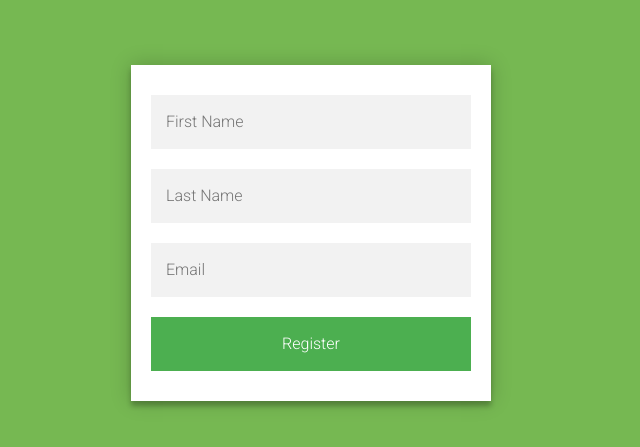
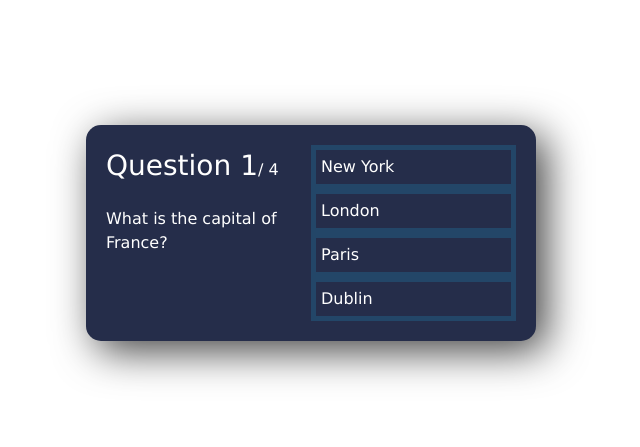
Before and after one commit to gholamreza-hasnzade/learning-reactjs, a React (Create React App) app: page / in a window 1280 px wide. Shown: the part 167-614 px from the top of the page, without its empty margins (329-969 px from the left). Built offline with nearby package versions, Linux system fonts and the light colour scheme.

Commit message:
fixed ui and dynamic quize app

```diff
--- a/src/class-components/index.js
+++ b/src/class-components/index.js
@@ -1,5 +1,6 @@
 import React, { Component } from "react";
-import FormValdtion from "./form-valdtion";
+//import FormValdtion from "./form-valdtion";
+import GuizeApp from "./quize-app";
 //import Rendring from "./rendring/rendring";
 //import Form from "./from/Form";
 //import Notification from "./notification/notification";
@@ -16,7 +17,7 @@
     render() {
         return (
             <div>
-               <FormValdtion />
+               <GuizeApp />
             </div>
         );
     }
--- /dev/null
+++ b/src/class-components/quize-app/index.js
@@ -0,0 +1,87 @@
+import React, { Component } from "react";
+
+import "./quize.css";
+class GuizeApp extends Component {
+    constructor(props) {
+        super(props);
+
+        this.state = {
+            questions: [
+                {
+                    questionText: "What is the capital of France?",
+                    answerOptions: [
+                        { answerText: "New York", isCorrect: false },
+                        { answerText: "London", isCorrect: false },
+                        { answerText: "Paris", isCorrect: true },
+                        { answerText: "Dublin", isCorrect: false },
+                    ],
+                },
+                {
+                    questionText: "Who is CEO of Tesla?",
+                    answerOptions: [
+                        { answerText: "Jeff Bezos", isCorrect: false },
+                        { answerText: "Elon Musk", isCorrect: true },
+                        { answerText: "Bill Gates", isCorrect: false },
+                        { answerText: "Tony Stark", isCorrect: false },
+                    ],
+                },
+                {
+                    questionText: "The iPhone was created by which company?",
+                    answerOptions: [
+                        { answerText: "Apple", isCorrect: true },
+                        { answerText: "Intel", isCorrect: false },
+                        { answerText: "Amazon", isCorrect: false },
+                        { answerText: "Microsoft", isCorrect: false },
+                    ],
+                },
+                {
+                    questionText: "How many Harry Potter books are there?",
+                    answerOptions: [
+                        { answerText: "1", isCorrect: false },
+                        { answerText: "4", isCorrect: false },
+                        { answerText: "6", isCorrect: false },
+                        { answerText: "7", isCorrect: true },
+                    ],
+                },
+            ],
+            currentQuestion: 0,
+            showScore: false,
+            score: 0,
+        };
+    }
+    render() {
+        const { questions, showScore } = this.state;
+        return (
+            <div className="app">
+                {/* next div is for showing user score */}
+                {showScore ? (
+                    <div className="score-section">You scored 0 out of 4</div>
+                ) : (
+                    <>
+                        <div className="question-section">
+                            <div className="question-count">
+                                <span>Question 1</span>/ 4
+                            </div>
+                            <div className="question-text">
+                                {
+                                    questions[this.state.currentQuestion]
+                                        .questionText
+                                }
+                            </div>
+                        </div>
+
+                        <div className="answer-section">
+                            {questions[
+                                this.state.currentQuestion
+                            ].answerOptions.map((question) => (
+                                <button>{question.answerText}</button>
+                            ))}
+                        </div>
+                    </>
+                )}
+            </div>
+        );
+    }
+}
+
+export default GuizeApp;
--- /dev/null
+++ b/src/class-components/quize-app/quize.css
@@ -0,0 +1,109 @@
+body {
+    margin: 0;
+    font-family: -apple-system, BlinkMacSystemFont, 'Segoe UI', 'Roboto', 'Oxygen',
+      'Ubuntu', 'Cantarell', 'Fira Sans', 'Droid Sans', 'Helvetica Neue',
+      sans-serif;
+    -webkit-font-smoothing: antialiased;
+    -moz-osx-font-smoothing: grayscale;
+  }
+  * {
+    font-family: "Verdana", cursive, sans-serif;
+    color: #ffffff;
+  }
+
+  body {
+    background-color: #7cc6fe;
+    display: flex;
+    justify-content: center;
+    align-items: center;
+    min-height: 100vh;
+  }
+
+  .app {
+    background-color: #252d4a;
+    width: 450px;
+    min-height: 200px;
+    height: min-content;
+    border-radius: 15px;
+    padding: 20px;
+    box-shadow: 10px 10px 42px 0px rgba(0, 0, 0, 0.75);
+    display: flex;
+    justify-content: space-evenly;
+  }
+
+  .score-section {
+    display: flex;
+    font-size: 24px;
+    align-items: center;
+  }
+
+  /* QUESTION/TIMER/LEFT SECTION */
+  .question-section {
+    width: 100%;
+    position: relative;
+  }
+
+  .question-count {
+    margin-bottom: 20px;
+  }
+
+  .question-count span {
+    font-size: 28px;
+  }
+
+  .question-text {
+    margin-bottom: 12px;
+  }
+
+  .timer-text {
+    background: rgb(230, 153, 12);
+    padding: 15px;
+    margin-top: 20px;
+    margin-right: 20px;
+    border: 5px solid rgb(255, 189, 67);
+    border-radius: 15px;
+    text-align: center;
+  }
+
+  /* ANSWERS/RIGHT SECTION */
+  .answer-section {
+    width: 100%;
+    display: flex;
+    flex-direction: column;
+    justify-content: space-between;
+  }
+
+  button {
+    margin-bottom: 10px;
+    width: 100%;
+    font-size: 16px;
+    color: #ffffff;
+    background-color: #252d4a;
+    border-radius: 15px;
+    display: flex;
+    padding: 5px;
+    justify-content: flex-start;
+    align-items: center;
+    border: 5px solid #234668;
+    cursor: pointer;
+  }
+
+  .correct {
+    background-color: #2f922f;
+  }
+
+  .incorrect {
+    background-color: #ff3333;
+  }
+
+  button:hover {
+    background-color: #555e7d;
+  }
+
+  button:focus {
+    outline: none;
+  }
+
+  button svg {
+    margin-right: 5px;
+  }
```
